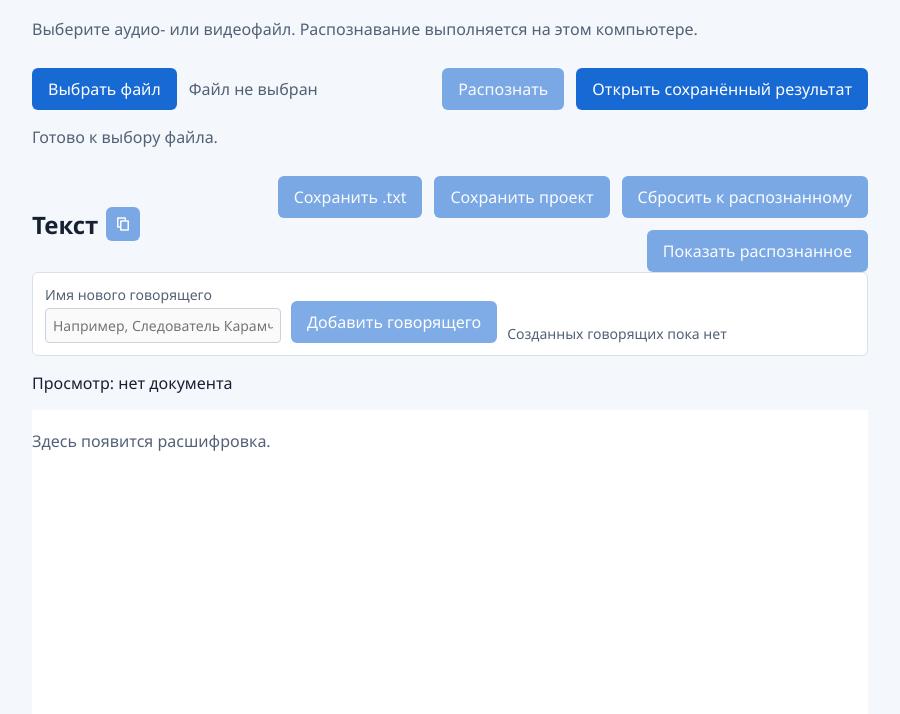
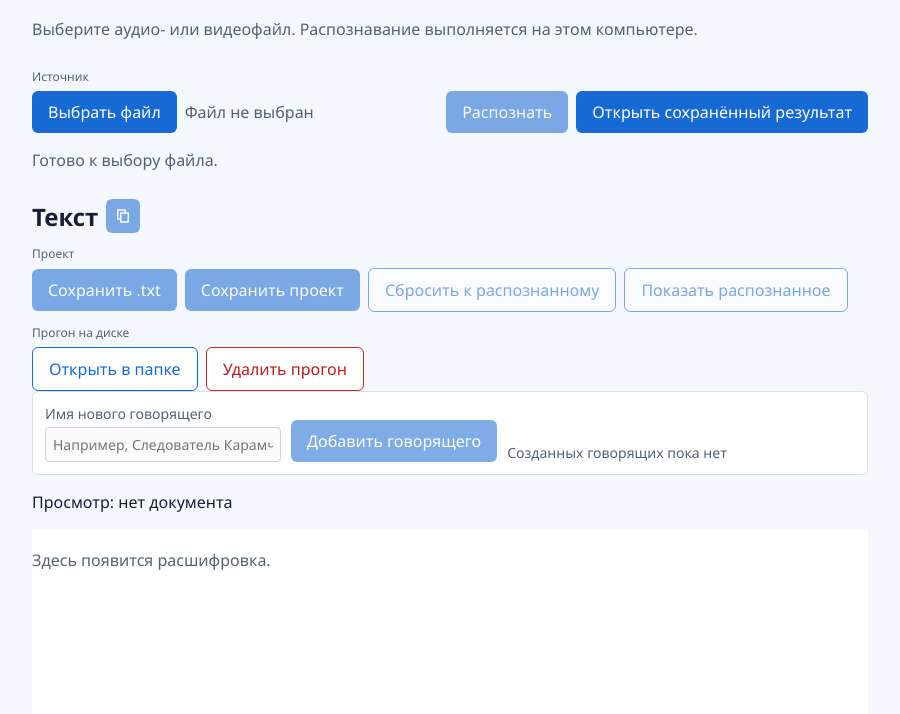
Before and after one commit to imimmortallying/transcriber-desktop, an Electron app: page src/renderer/index.html in a window 900 px wide. Shown: the part 86-800 px from the top of the page. Drawn offline with Linux system fonts and the light colour scheme; no server answers.

Commit message:
style: group toolbar buttons by purpose

```diff
--- a/src/renderer/index.html
+++ b/src/renderer/index.html
@@ -12,10 +12,15 @@
       <p class="hint">Выберите аудио- или видеофайл. Распознавание выполняется на этом компьютере.</p>
 
       <section class="controls" aria-label="Выбор файла">
+        <div class="action-group">
+          <p class="action-group-title">Источник</p>
+          <div class="action-group-actions">
             <button id="select-file" type="button">Выбрать файл</button>
             <output id="file-name">Файл не выбран</output>
             <button id="transcribe" type="button" disabled>Распознать</button>
             <button id="open-saved" type="button" aria-expanded="false" aria-controls="saved-runs">Открыть сохранённый результат</button>
+          </div>
+        </div>
       </section>
 
       <section id="saved-runs" class="saved-runs" aria-labelledby="saved-runs-title" hidden>
@@ -40,12 +45,22 @@
             </button>
           </div>
           <div class="result-actions">
+            <div class="action-group">
+              <p class="action-group-title">Проект</p>
+              <div class="action-group-actions">
                 <button id="save" type="button" disabled>Сохранить .txt</button>
                 <button id="save-project" type="button" disabled>Сохранить проект</button>
-            <button id="reset-recognized" type="button" disabled>Сбросить к распознанному</button>
-            <button id="toggle-edits" type="button" disabled>Показать распознанное</button>
-            <button id="reveal-run" type="button" hidden>Открыть в папке</button>
-            <button id="delete-run" class="danger-button" type="button" hidden>Удалить прогон</button>
+                <button id="reset-recognized" class="secondary-button" type="button" disabled>Сбросить к распознанному</button>
+                <button id="toggle-edits" class="secondary-button" type="button" disabled>Показать распознанное</button>
+              </div>
+            </div>
+            <div id="run-actions-group" class="action-group" hidden>
+              <p class="action-group-title">Прогон на диске</p>
+              <div class="action-group-actions">
+                <button id="reveal-run" class="secondary-button" type="button">Открыть в папке</button>
+                <button id="delete-run" class="danger-button" type="button">Удалить прогон</button>
+              </div>
+            </div>
           </div>
         </div>
         <div id="editor-toolbar" class="editor-toolbar" aria-label="Действия с документом">
--- a/src/renderer/renderer.js
+++ b/src/renderer/renderer.js
@@ -12,6 +12,7 @@ const resetRecognizedButton = document.querySelector("#reset-recognized");
 const toggleEditsButton = document.querySelector("#toggle-edits");
 const revealRunButton = document.querySelector("#reveal-run");
 const deleteRunButton = document.querySelector("#delete-run");
+const runActionsGroup = document.querySelector("#run-actions-group");
 const addSpeakerButton = document.querySelector("#add-speaker");
 const speakerNameInput = document.querySelector("#speaker-name");
 const speakerList = document.querySelector("#speaker-list");
@@ -174,8 +175,7 @@ function clearRecognizedSource() {
 }
 
 function setSavedRunActionsVisible(visible) {
-  revealRunButton.hidden = !visible;
-  deleteRunButton.hidden = !visible;
+  runActionsGroup.hidden = !visible;
 }
 
 function resetDeletedRunState() {
--- a/src/renderer/styles.css
+++ b/src/renderer/styles.css
@@ -41,8 +41,31 @@ h2 {
   margin: 28px 0 16px;
 }
 
+.action-group {
+  display: grid;
+  gap: 6px;
+}
+
+.action-group-title {
+  margin: 0;
+  color: #536176;
+  font-size: 12px;
+}
+
+.action-group-actions {
+  display: flex;
+  flex-wrap: wrap;
+  gap: 8px;
+  align-items: center;
+}
+
+.controls .action-group {
+  width: 100%;
+}
+
 #file-name {
   flex: 1;
+  min-width: 160px;
   overflow: hidden;
   color: #536176;
   text-overflow: ellipsis;
@@ -50,17 +73,22 @@ h2 {
 }
 
 .result-heading {
+  flex-wrap: wrap;
   justify-content: space-between;
+  align-items: start;
   margin-top: 28px;
 }
 
 .result-actions {
-  flex-wrap: wrap;
-  justify-content: flex-end;
+  display: grid;
+  gap: 12px;
+  align-items: start;
+  justify-items: start;
 }
 
 .result-title-actions {
   gap: 8px;
+  flex-wrap: wrap;
 }
 
 .result-title-actions h2,
@@ -89,6 +117,17 @@ button:disabled {
   height: 34px;
   padding: 0;
   place-items: center;
+}
+
+.secondary-button {
+  border: 1px solid #1769d3;
+  color: #1769d3;
+  background: #fff;
+}
+
+.secondary-button:hover:not(:disabled) {
+  color: #fff;
+  background: #1769d3;
 }
 
 .icon {
```
Lines whose indentation alone changed are shown as unchanged.
